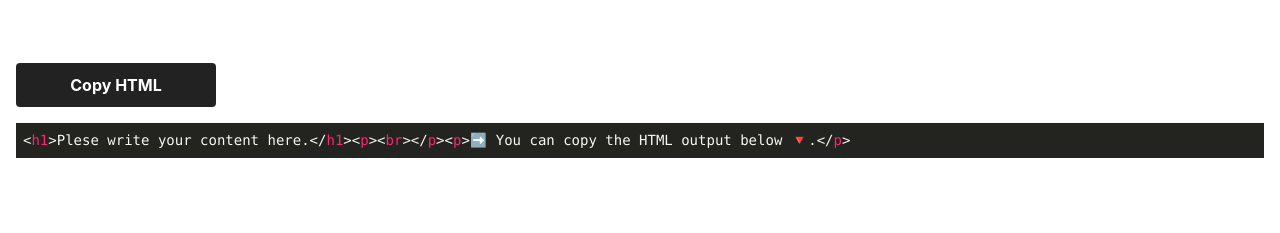
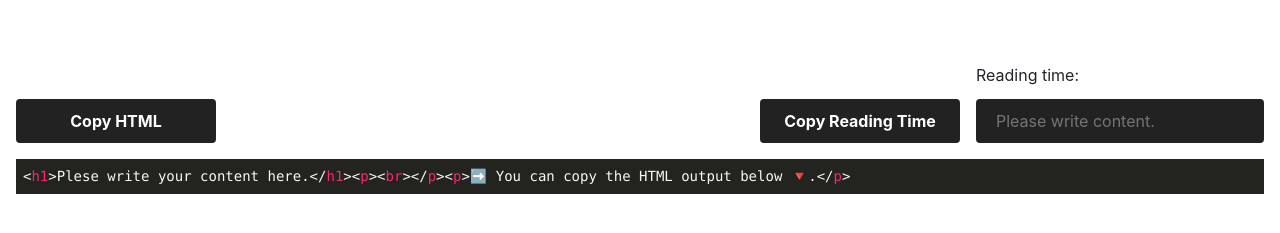
Before and after one commit to akephales/quill-editor-to-html, a plain HTML site: page index.html in a window 1280 px wide. Shown: the part 205-438 px from the top of the page. Drawn offline with Linux system fonts and the light colour scheme.

Commit message:
reading time added

```diff
--- a/index.html
+++ b/index.html
@@ -37,8 +37,33 @@
         width: 100%;
         margin: auto;
       }
-      #copyToClipboard {
+      .actions {
+        display: flex;
+        justify-content: space-between;
+        align-items: flex-end;
         margin-top: 64px;
+      }
+      .actions .actions-time {
+        display: flex;
+        gap: 16px;
+        align-items: flex-end;
+      }
+      .actions .actions-time .action-time-input-wrapper {
+        display: flex;
+        flex-direction: column;
+        gap: 4px;
+      }
+      .actions .actions-time .action-time-input {
+        background-color: #222;
+        border-radius: 4px;
+        border-style: none;
+        box-sizing: border-box;
+        color: #fff;
+        outline: none;
+        padding: 9px 20px 8px;
+        height: 44px;
+      }
+      .actions-button {
         width: max-content;
         background-color: #222;
         border-radius: 4px;
@@ -60,8 +85,8 @@
         touch-action: manipulation;
       }
 
-      #copyToClipboard:hover,
-      #copyToClipboard:focus {
+      .actions-button:hover,
+      .actions-button:focus {
         opacity: 0.75;
       }
       #output-html {
@@ -97,7 +122,17 @@
         </div>
       </div>
 
-      <button id="copyToClipboard" onclick="copyToClipboard(getQuillHtml())">Copy HTML</button>
+      <div class="actions">
+        <button class="actions-button" id="copyToClipboard" onclick="copyToClipboard(getQuillHtml())">Copy HTML</button>
+
+        <div class="actions-time">
+          <button class="actions-button" id="copyReadingTime" onclick="copyReadingTime(getReadingTime())">Copy Reading Time</button>
+          <div class="action-time-input-wrapper">
+            <label for="readingTimeInput">Reading time:</label>
+            <input class="action-time-input" placeholder="Please write content." id="readingTimeInput" type="text" name="readingTimeInput" />
+          </div>
+        </div>
+      </div>
       <pre><code id="output-html" class=" hljs xml"><span class="hljs-tag">&lt;<span class="hljs-title">h1</span>&gt;</span>Plese write your content here.<span class="hljs-tag">&lt;/<span class="hljs-title">h1</span>&gt;</span><span class="hljs-tag">&lt;<span class="hljs-title">p</span>&gt;</span><span class="hljs-tag">&lt;<span class="hljs-title">br</span>&gt;</span><span class="hljs-tag">&lt;/<span class="hljs-title">p</span>&gt;</span><span class="hljs-tag">&lt;<span class="hljs-title">p</span>&gt;</span>➡️ You can copy the HTML output below 🔻.<span class="hljs-tag">&lt;/<span class="hljs-title">p</span>&gt;</span></code></pre>
     </div>
 
@@ -123,6 +158,7 @@
 
       quill.on("text-change", function (delta, source) {
         updateHtmlOutput();
+        document.getElementById("readingTimeInput").value = getReadingTime();
       });
 
       // When the convert button is clicked, update output
@@ -133,6 +169,12 @@
       // Return the HTML content of the editor
       function getQuillHtml() {
         return quill.root.innerHTML;
+      }
+      function getReadingTime() {
+        const wordCount = quill.getText().trim().split(/\s+/).length;
+        const minutes = Math.floor(wordCount / 180);
+        const seconds = Math.round((wordCount % 180) / (180 / 60));
+        return minutes + ' min ' + seconds + ' seconds';
       }
 
       // Highlight code output
@@ -157,6 +199,18 @@
           document.getElementById("copyToClipboard").innerText = "Copy HTML";
         }, 500);
       }
+      function copyReadingTime(str) {
+        var aux = document.createElement("input");
+        aux.setAttribute("value", str);
+        document.body.appendChild(aux);
+        aux.select();
+        document.execCommand("copy");
+        document.body.removeChild(aux);
+        document.getElementById("copyReadingTime").innerText = "Copied !";
+        setTimeout(() => {
+          document.getElementById("copyReadingTime").innerText = "Copy Reading Time";
+        }, 500);
+      }
       updateHtmlOutput();
     </script>
   </body>
```
Also changed, not shown: 1 other file.
